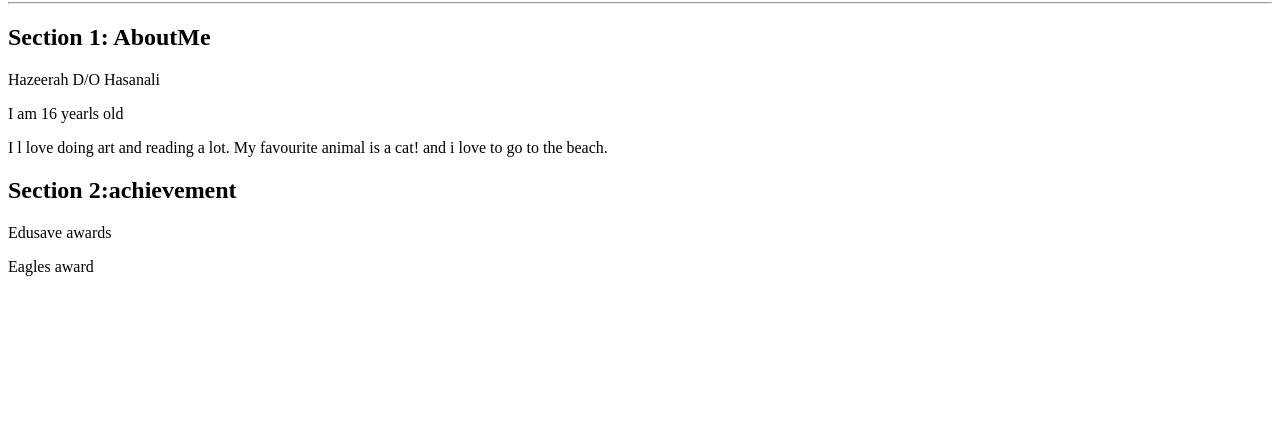
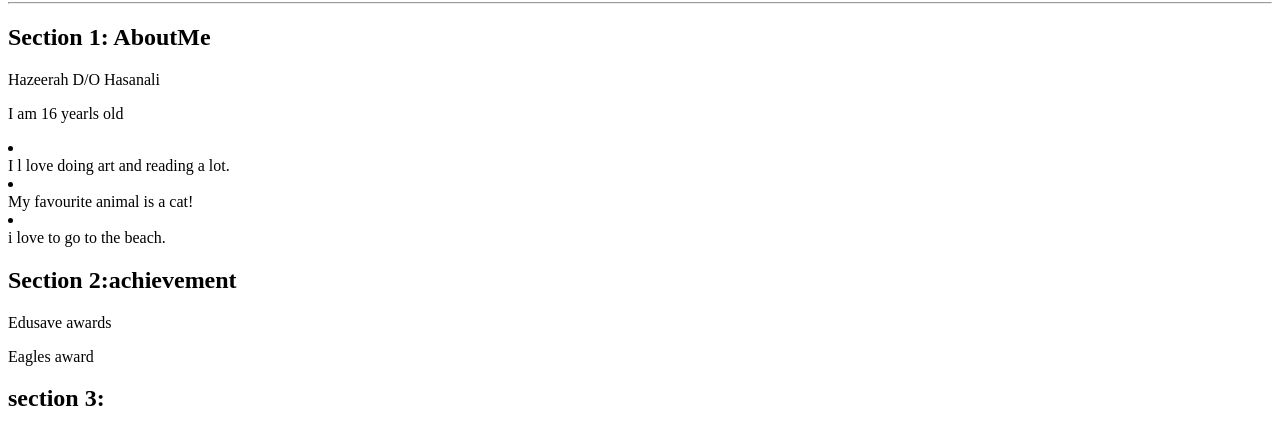
Before and after one commit to hazeeerah/hazeerah.github.io, a plain HTML site: page index.html in a window 1280 px wide. Shown: the part 78-522 px from the top of the page. Drawn offline with Linux system fonts and the light colour scheme.

Commit message:
Update index.html

```diff
--- a/index.html
+++ b/index.html
@@ -9,10 +9,12 @@
     <h2>Section 1: AboutMe</h2>
     <p>Hazeerah D/O Hasanali</p>
     <p>I am 16 yearls old </p>
-    <p>I l love doing art and reading a lot. My favourite animal  is a cat! and i love to go to the beach.</p>
+    <p><li></li>I l love doing art and reading a lot.
+      <li></li>My favourite animal  is a cat!
+      <li></li>i love to go to the beach.</p>
     <h2>Section 2:achievement</h2>
     <p>Edusave awards</p>
     <p>Eagles award </p>
-
+    <h2>section 3:</h2>
   </body>
 </html>
```
